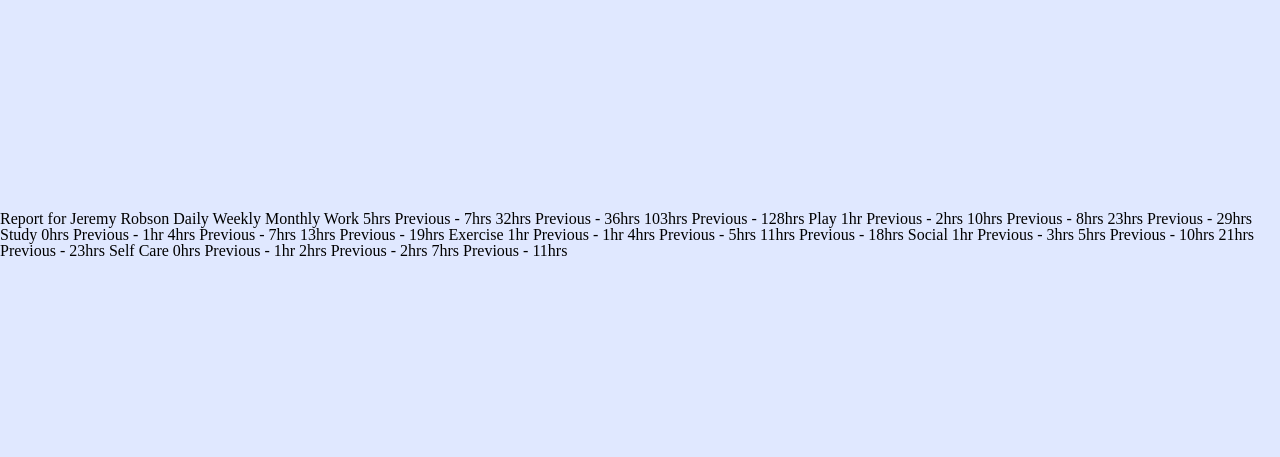
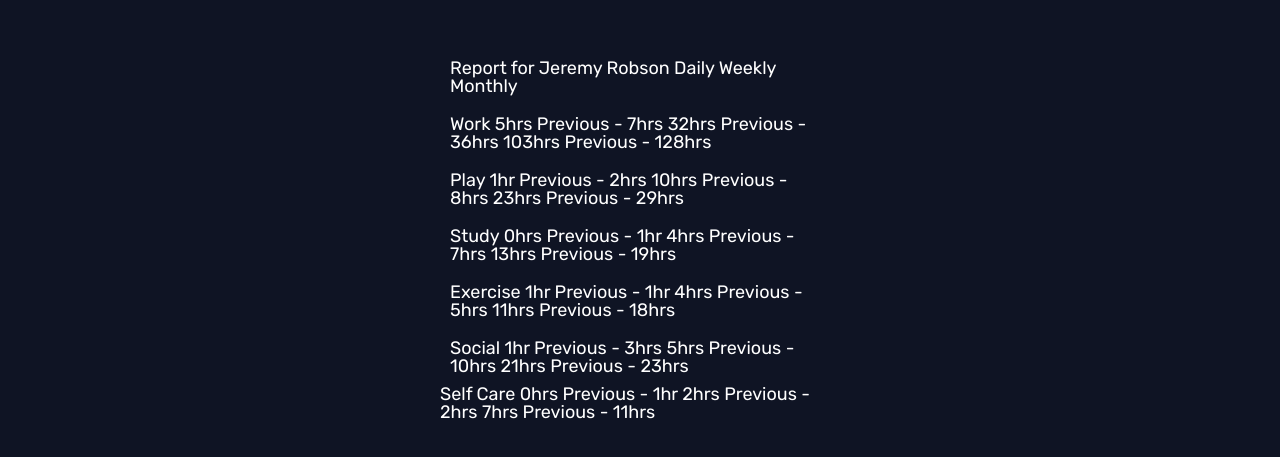
Before and after one commit to piotrc33/time-tracking-dashboard-main, a plain HTML site: page index.html in a window 1280 px wide. Shown: the part 165-622 px from the top of the page. Drawn offline with Linux system fonts and the light colour scheme.

Commit message:
added colors in styles

```diff
--- a/index.html
+++ b/index.html
@@ -1,72 +1,115 @@
 <!DOCTYPE html>
 <html lang="en">
-<head>
-  <meta charset="UTF-8">
-  <meta name="viewport" content="width=device-width, initial-scale=1.0"> <!-- displays site properly based on user's device -->
+  <head>
+    <meta charset="UTF-8" />
+    <meta name="viewport" content="width=device-width, initial-scale=1.0" />
+    <!-- displays site properly based on user's device -->
 
-  <link rel="icon" type="image/png" sizes="32x32" href="./images/favicon-32x32.png">
-  <link rel="stylesheet" href="styles.css">
+    <link
+      rel="icon"
+      type="image/png"
+      sizes="32x32"
+      href="./images/favicon-32x32.png"
+    />
+    <link rel="stylesheet" href="styles.css" />
+    <link rel="preconnect" href="https://fonts.googleapis.com" />
+    <link rel="preconnect" href="https://fonts.gstatic.com" crossorigin />
+    <link
+      href="https://fonts.googleapis.com/css2?family=Rubik:wght@300;400;500&display=swap"
+      rel="stylesheet"
+    />
 
-  <title>Frontend Mentor | Time tracking dashboard</title>
-
-
-</head>
-<body>
-
-  Report for
-  Jeremy Robson
-
-  Daily
-  Weekly
-  Monthly
-
-  Work
-  5hrs <!-- daily -->
-  Previous - 7hrs <!-- daily -->
-  32hrs <!-- weekly -->
-  Previous - 36hrs <!-- weekly -->
-  103hrs <!-- monthly -->
-  Previous - 128hrs <!-- monthly -->
-
-  Play
-  1hr <!-- daily -->
-  Previous - 2hrs <!-- daily -->
-  10hrs <!-- weekly -->
-  Previous - 8hrs <!-- weekly -->
-  23hrs <!-- monthly -->
-  Previous - 29hrs <!-- monthly -->
-
-  Study
-  0hrs <!-- daily -->
-  Previous - 1hr <!-- daily -->
-  4hrs <!-- weekly -->
-  Previous - 7hrs <!-- weekly -->
-  13hrs <!-- monthly -->
-  Previous - 19hrs <!-- monthly -->
-
-  Exercise
-  1hr <!-- daily -->
-  Previous - 1hr <!-- daily -->
-  4hrs <!-- weekly -->
-  Previous - 5hrs <!-- weekly -->
-  11hrs <!-- monthly -->
-  Previous - 18hrs <!-- monthly -->
-
-  Social
-  1hr <!-- daily -->
-  Previous - 3hrs <!-- daily -->
-  5hrs <!-- weekly -->
-  Previous - 10hrs <!-- weekly -->
-  21hrs <!-- monthly -->
-  Previous - 23hrs <!-- monthly -->
-
-  Self Care
-  0hrs <!-- daily -->
-  Previous - 1hr <!-- daily -->
-  2hrs <!-- weekly -->
-  Previous - 2hrs <!-- weekly -->
-  7hrs <!-- monthly -->
-  Previous - 11hrs <!-- monthly -->
-
-</body>
+    <title>Frontend Mentor | Time tracking dashboard</title>
+  </head>
+  <body>
+    <div class="container">
+      <section class="report-info report-section">
+        Report for Jeremy Robson Daily Weekly Monthly
+      </section>
+      <section class="report-work report-section">
+        Work 5hrs
+        <!-- daily -->
+        Previous - 7hrs
+        <!-- daily -->
+        32hrs
+        <!-- weekly -->
+        Previous - 36hrs
+        <!-- weekly -->
+        103hrs
+        <!-- monthly -->
+        Previous - 128hrs
+        <!-- monthly -->
+      </section>
+      <section class="report-play report-section">
+        Play 1hr
+        <!-- daily -->
+        Previous - 2hrs
+        <!-- daily -->
+        10hrs
+        <!-- weekly -->
+        Previous - 8hrs
+        <!-- weekly -->
+        23hrs
+        <!-- monthly -->
+        Previous - 29hrs
+        <!-- monthly -->
+      </section>
+      <section class="report-study report-section">
+        Study 0hrs
+        <!-- daily -->
+        Previous - 1hr
+        <!-- daily -->
+        4hrs
+        <!-- weekly -->
+        Previous - 7hrs
+        <!-- weekly -->
+        13hrs
+        <!-- monthly -->
+        Previous - 19hrs
+        <!-- monthly -->
+      </section>
+      <section class="report-exercise report-section">
+        Exercise 1hr
+        <!-- daily -->
+        Previous - 1hr
+        <!-- daily -->
+        4hrs
+        <!-- weekly -->
+        Previous - 5hrs
+        <!-- weekly -->
+        11hrs
+        <!-- monthly -->
+        Previous - 18hrs
+        <!-- monthly -->
+      </section>
+      <section class="report-social report-section">
+        Social 1hr
+        <!-- daily -->
+        Previous - 3hrs
+        <!-- daily -->
+        5hrs
+        <!-- weekly -->
+        Previous - 10hrs
+        <!-- weekly -->
+        21hrs
+        <!-- monthly -->
+        Previous - 23hrs
+        <!-- monthly -->
+      </section>
+      <section class="report-self report-section-care">
+        Self Care 0hrs
+        <!-- daily -->
+        Previous - 1hr
+        <!-- daily -->
+        2hrs
+        <!-- weekly -->
+        Previous - 2hrs
+        <!-- weekly -->
+        7hrs
+        <!-- monthly -->
+        Previous - 11hrs
+        <!-- monthly -->
+      </section>
+    </div>
+  </body>
 </html>
--- a/styles.css
+++ b/styles.css
@@ -1,18 +1,27 @@
 :root {
-  --pale-blue: hsl(225, 100%, 94%);
-  --very-pale-blue: hsl(225, 100%, 98%);
-  --bright-blue: hsl(245, 75%, 52%);
-  --desaturated-blue: hsl(224, 23%, 55%);
-  --dark-blue: hsl(223, 47%, 23%);
+  --blue: hsl(246, 80%, 60%);
+  --light-orange: hsl(15, 100%, 70%);
+  --soft-blue: hsl(195, 74%, 62%);
+  --light-red: hsl(348, 100%, 68%);
+  --lime-green: hsl(145, 58%, 55%);
+  --violet: hsl(264, 64%, 52%);
+  --soft-orange: hsl(43, 84%, 65%);
+  --very-dark-blue: hsl(226, 43%, 10%);
+  --dark-blue: hsl(235, 46%, 20%);
+  --desaturated-blue: hsl(235, 45%, 61%);
+  --pale-blue: hsl(236, 100%, 87%);
 }
 
 body {
+  font-size: 18px;
+  font-family: 'Rubik', sans-serif;
   display: flex;
   justify-content: center;
   align-items: center;
-  background: var(--pale-blue);
+  background: var(--very-dark-blue);
   height: 100vh;
   width: 100vw;
+  color: white;
 }
 
 .container {
@@ -21,6 +30,9 @@ body {
   width: 90%;
 }
 
+.report-section {
+  margin: 10px;
+}
 
 html,
 body,
@@ -106,8 +118,8 @@ video {
   margin: 0;
   padding: 0;
   border: 0;
-  font-size: 100%;
-  font: inherit;
+  /* font-size: 100%; */
+  /* font: inherit; */
   vertical-align: baseline;
 }
 /* HTML5 display-role reset for older browsers */
@@ -146,6 +158,6 @@ table {
   border-collapse: collapse;
   border-spacing: 0;
 }
-*{
+* {
   box-sizing: border-box;
 }
```
